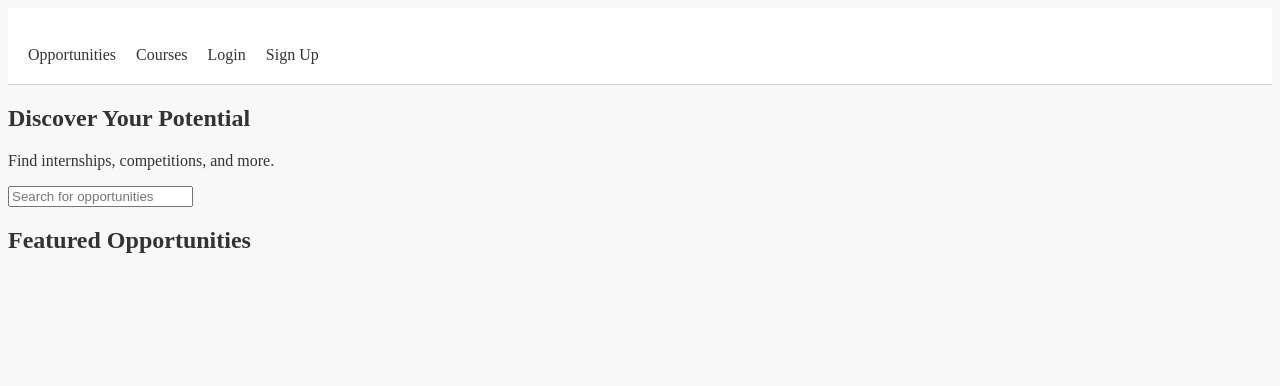
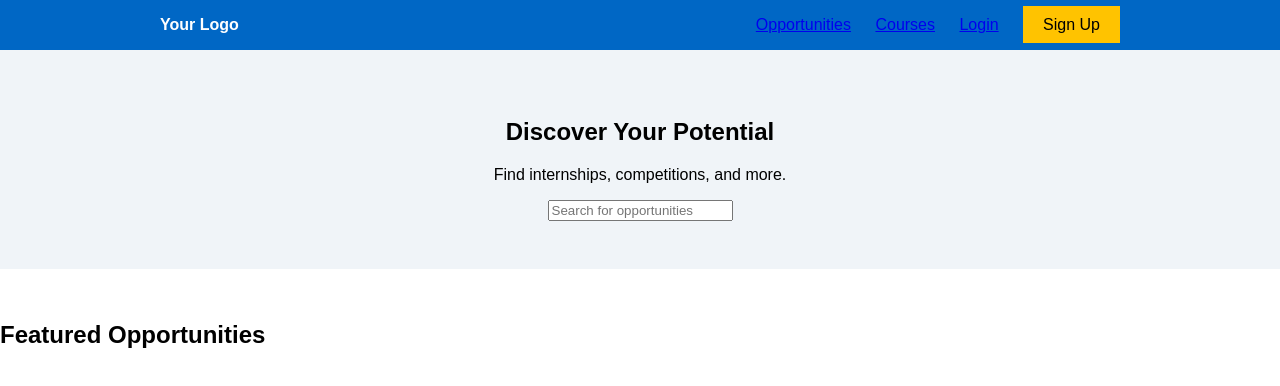
Before and after one commit to ShreeshaBhat1004/CampusHub, a plain HTML site: page index.html in a window 1280 px wide. Drawn offline with Linux system fonts and the light colour scheme.

Commit message:
Update style.css

```diff
--- a/style.css
+++ b/style.css
@@ -1,107 +1,64 @@
-/*body {
-    font-family: sans-serif;
-    margin: 0;
-    padding: 20px;
-}
-
-header {
-    background-color: #f0f0f0;
-    padding: 15px;
-    text-align: center;
-    border-bottom: 1px solid #ddd;
-}
-
-nav ul {
-    list-style: none;
-    padding: 0;
-    margin-top: 10px;
-}
-
-nav li {
-    display: inline-block;
-    margin-right: 20px;
-}
-
-main {
-    margin-top: 30px;
-}
-
-.overview {
-    display: flex; /* Arrange info boxes horizontally */
-    justify-content: space-around;
-}
-
-.info-box {
-    border: 1px solid #ddd;
-    padding: 15px;
-    width: 30%; /* Adjust for more or fewer boxes */
-    text-align: center;
-}
-
-
-body {
-    background-color: #f8f8f8;
-    color: #333; /* Dark text */
-}
-
-header {
-    background-color: #4285f4; /* Blue header */
-    color: white;
-}
-
-.info-box {
-   background-color: white;
-   box-shadow: 0 2px 4px rgba(0,0,0,0.1); /* Subtle shadow */
-   border-radius: 5px;
-}
-
-nav a {
-  color: #2c3e50; /* Dark Link Color*/
-}
-
-nav a:hover {
-  color: #4285f4; /* Header color on hover */
-}
-*/
-
+/* General Styling */
 body {
     font-family: sans-serif;
     margin: 0;
-    display: flex;
-    flex-direction: column; /* Arrange content vertically */
-    min-height: 100vh; /* Full viewport height */
+    padding: 0;
 }
 
+/* Header */
 header {
-    background-color: #fff;
-    padding: 10px;
-    border-bottom: 1px solid #ccc;
-    display: flex;
-    align-items: center;
-    justify-content: space-between;
+    background-color: #0067C5; /* Example blue color */
+    color: white;
+    padding: 1em 0;
 }
 
-.logo h1 {
-    margin: 0;
+nav {
+    display: flex;
+    justify-content: space-between;
+    align-items: center;
+    max-width: 960px; /* Centers content */
+    margin: 0 auto;
 }
 
-nav ul {
+.logo {
+    font-weight: bold;
+}
+
+ul {
     list-style: none;
     margin: 0;
     padding: 0;
-    display: flex;
 }
 
-nav li a {
-    display: block;
-    padding: 10px;
-    text-decoration: none;
-    color: #333;
+ul li {
+    display: inline-block;
+    margin-left: 20px;
 }
 
-main {
-    flex: 1; /* Occupy remaining space */
-    display: flex;
+.button {
+    background-color: #FFC300; /* Example yellow color */
+    color: black;
+    border: none;
+    padding: 10px 20px;
+    text-decoration: none;
 }
 
-/* Style for stories, feed, aside, posts, etc. would go here */
+/* Hero Section */
+.hero {
+    background-color: #F0F4F8; /* Light background */
+    text-align: center;
+    padding: 3em 0;
+}
+
+/* Featured Section */
+.featured {
+    padding: 2em 0;
+}
+
+.cards {
+    display: grid;
+    grid-template-columns: repeat(auto-fit, minmax(250px, 1fr)); /* Adjust as needed */
+    gap: 20px;
+}
+
+/* Add styling for individual opportunity cards as needed */
```
